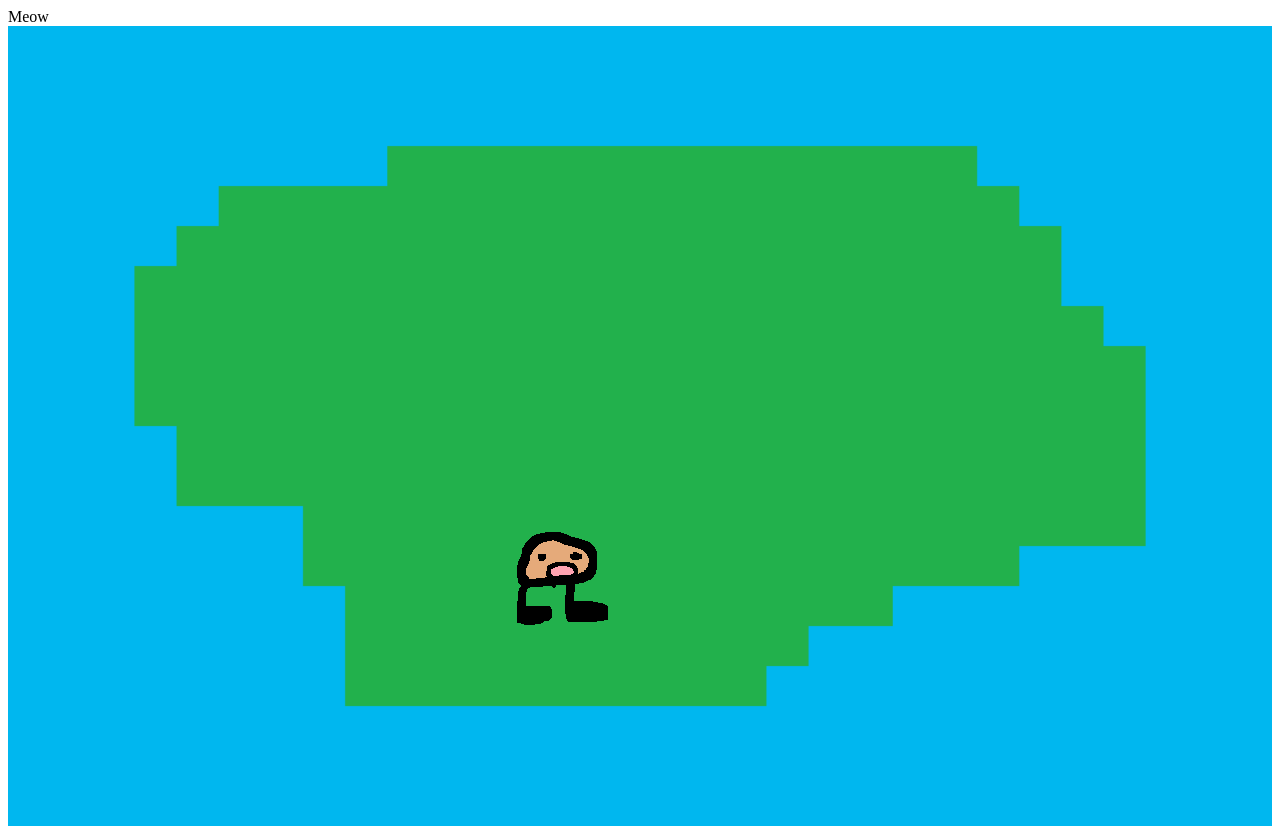
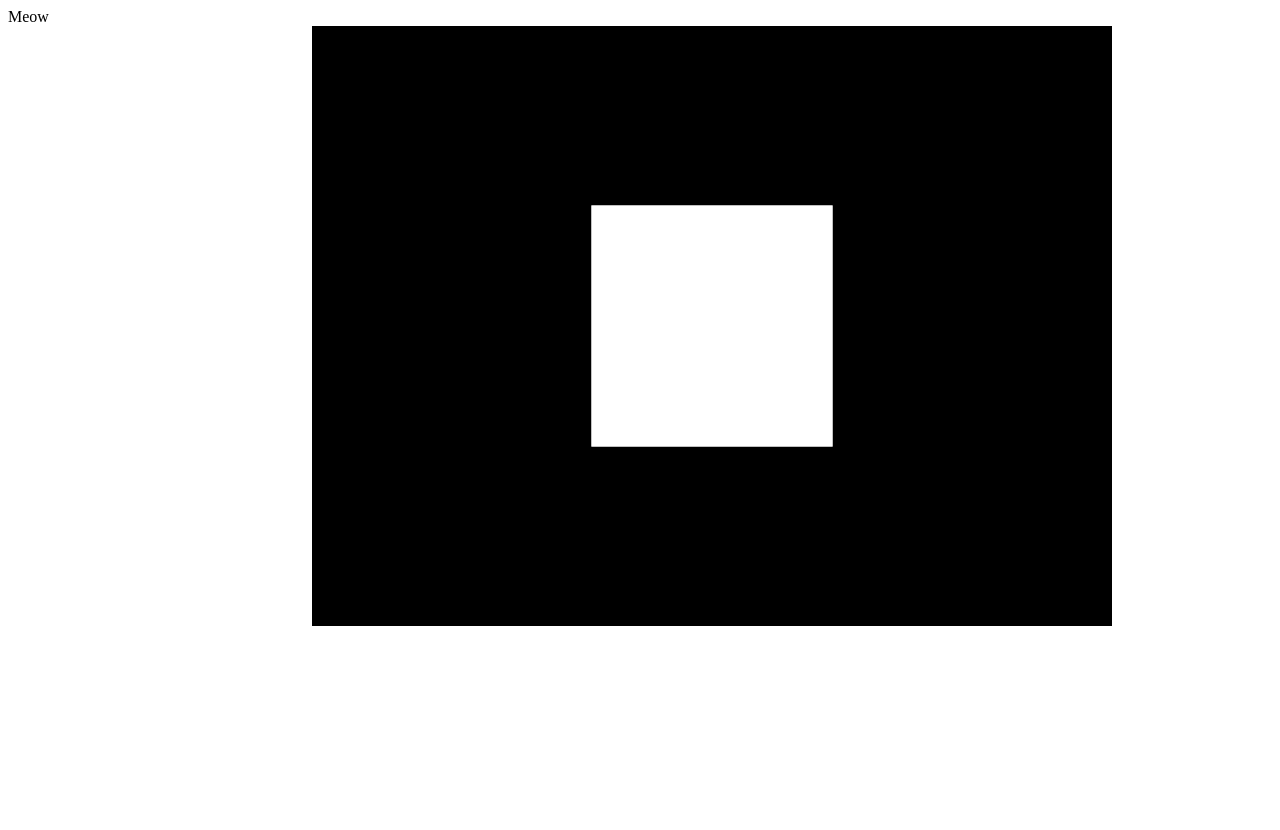
Before and after one commit to RaymondShao777/hospital-game, a website built with Vite: page index.html in a window 1280 px wide. Built offline with nearby package versions, Linux system fonts and the light colour scheme.

Commit message:
Playing around with webGL.

```diff
--- a/index.html
+++ b/index.html
@@ -11,9 +11,10 @@
     <div id="wrapper">
       <h>Meow</h>
       <div id="game-wrapper">
-        <canvas id="game"></canvas>
+        <canvas id="2dGame"></canvas>
+        <canvas id="3dGame" width="800" height="600"></canvas>
       </div>
     </div>
-    <script type="module" src="/src/main.ts"></script>
+    <script type="module" src="/src/3d.ts"></script>
   </body>
 </html>
--- a/package.json
+++ b/package.json
@@ -11,5 +11,8 @@
   "devDependencies": {
     "typescript": "~5.8.3",
     "vite": "^7.0.4"
+  },
+  "dependencies": {
+    "gl-matrix": "^3.4.3"
   }
 }
--- /dev/null
+++ b/src/3d.ts
@@ -0,0 +1,33 @@
+import {ShaderProgram} from "./shaders.ts"
+import {initBuffers} from "./init-buffers.ts"
+import {drawScene} from "./draw-scene.ts"
+
+const vsSource = `
+    attribute vec4 aVertexPosition;
+    uniform mat4 uModelViewMatrix;
+    uniform mat4 uProjectionMatrix;
+    void main() {
+      gl_Position = uProjectionMatrix * uModelViewMatrix * aVertexPosition;
+    }
+  `;
+
+const fsSource = `
+    void main() {
+      gl_FragColor = vec4(1.0, 1.0, 1.0, 1.0);
+    }
+  `;
+
+function main() {
+  const canvas = document.getElementById("3dGame") as HTMLCanvasElement;
+  const gl = canvas.getContext("webgl") as WebGLRenderingContext;
+  gl.clearColor(0.0, 0.0, 0.0, 1.0);
+  gl.clear(gl.COLOR_BUFFER_BIT);
+
+  const shaderProgram = new ShaderProgram(gl, vsSource, fsSource) as ShaderProgram;
+  const buffers = initBuffers(gl);
+
+  // Draw the scene
+  drawScene(gl, shaderProgram, buffers);
+}
+
+main();
--- a/src/displayDriver.ts
+++ b/src/displayDriver.ts
@@ -11,7 +11,7 @@ export class DisplayDriver {
   public ctx: CanvasRenderingContext2D;
   public game: Game;
   public constructor(game: Game) {
-    this.canvas = document.getElementById("game") as HTMLCanvasElement;
+    this.canvas = document.getElementById("2dGame") as HTMLCanvasElement;
     this.ctx = this.canvas.getContext("2d") as CanvasRenderingContext2D;
     this.game = game;
   }
--- /dev/null
+++ b/src/draw-scene.ts
@@ -0,0 +1,67 @@
+import {ShaderProgram} from "./shaders.ts"
+import {mat4} from "gl-matrix"
+
+export function drawScene(gl: WebGLRenderingContext, programInfo: ShaderProgram, buffers: WebGLBuffer) {
+  gl.clearColor(0.0, 0.0, 0.0, 1.0); // Clear to black, fully opaque
+  gl.clearDepth(1.0); // Clear everything
+  gl.enable(gl.DEPTH_TEST); // Enable depth testing
+  gl.depthFunc(gl.LEQUAL); // Near things obscure far things
+
+  gl.clear(gl.COLOR_BUFFER_BIT | gl.DEPTH_BUFFER_BIT);
+
+  const fieldOfView = (45 * Math.PI) / 180; // in radians
+  // TODO clientwidth/height???
+  const aspect = gl.canvas.width / gl.canvas.height;
+  const zNear = 0.1;
+  const zFar = 100.0;
+  const projectionMatrix = mat4.create();
+
+  mat4.perspective(projectionMatrix, fieldOfView, aspect, zNear, zFar);
+
+  const modelViewMatrix = mat4.create();
+
+  mat4.translate(
+    modelViewMatrix, // destination matrix
+    modelViewMatrix, // matrix to translate
+    [-0.0, 0.0, -6.0],
+  ); // amount to translate
+
+  setPositionAttribute(gl, buffers, programInfo);
+
+  gl.useProgram(programInfo.program);
+  gl.uniformMatrix4fv(
+    programInfo.uniformLocations.projectionMatrix,
+    false,
+    projectionMatrix,
+  );
+  gl.uniformMatrix4fv(
+    programInfo.uniformLocations.modelViewMatrix,
+    false,
+    modelViewMatrix,
+  );
+
+  {
+    const offset = 0;
+    const vertexCount = 4;
+    gl.drawArrays(gl.TRIANGLE_STRIP, offset, vertexCount);
+  }
+}
+
+function setPositionAttribute(gl: WebGLRenderingContext, buffers: WebGLBuffer, programInfo: ShaderProgram) {
+  const numComponents = 2; // pull out 2 values per iteration
+  const type = gl.FLOAT; // the data in the buffer is 32bit floats
+  const normalize = false; // don't normalize
+  const stride = 0; // how many bytes to get from one set of values to the next
+  // 0 = use type and numComponents above
+  const offset = 0; // how many bytes inside the buffer to start from
+  gl.bindBuffer(gl.ARRAY_BUFFER, buffers.position);
+  gl.vertexAttribPointer(
+    programInfo.attribLocations.vertexPosition,
+    numComponents,
+    type,
+    normalize,
+    stride,
+    offset,
+  );
+  gl.enableVertexAttribArray(programInfo.attribLocations.vertexPosition);
+}
--- /dev/null
+++ b/src/init-buffers.ts
@@ -0,0 +1,26 @@
+export function initBuffers(gl: WebGLRenderingContext) {
+  const positionBuffer = initPositionBuffer(gl);
+
+  return {
+    position: positionBuffer as WebGLBuffer,
+  };
+}
+
+function initPositionBuffer(gl: WebGLRenderingContext) {
+  // Create a buffer for the square's positions.
+  const positionBuffer = gl.createBuffer();
+
+  // Select the positionBuffer as the one to apply buffer
+  // operations to from here out.
+  gl.bindBuffer(gl.ARRAY_BUFFER, positionBuffer);
+
+  // Now create an array of positions for the square.
+  const positions = [1.0, 1.0, -1.0, 1.0, 1.0, -1.0, -1.0, -1.0];
+
+  // Now pass the list of positions into WebGL to build the
+  // shape. We do this by creating a Float32Array from the
+  // JavaScript array, then use it to fill the current buffer.
+  gl.bufferData(gl.ARRAY_BUFFER, new Float32Array(positions), gl.STATIC_DRAW);
+
+  return positionBuffer;
+}
--- /dev/null
+++ b/src/shaders.ts
@@ -0,0 +1,62 @@
+function loadShader(gl: WebGLRenderingContext, type: number, source: string) {
+  const shader = gl.createShader(type) as WebGLShader;
+
+  // Send the source to the shader object
+  gl.shaderSource(shader, source);
+
+  // Compile the shader program
+  gl.compileShader(shader);
+
+  // See if it compiled successfully
+  if (!gl.getShaderParameter(shader, gl.COMPILE_STATUS)) {
+    alert(
+      `An error occurred compiling the shaders: ${gl.getShaderInfoLog(shader)}`,
+    );
+    gl.deleteShader(shader);
+    return null;
+  }
+
+  return shader;
+}
+
+function initShaderProgram(gl: WebGLRenderingContext, vsSource: string, fsSource: string) {
+  const vertexShader = loadShader(gl, gl.VERTEX_SHADER, vsSource) as WebGLShader;
+  const fragmentShader = loadShader(gl, gl.FRAGMENT_SHADER, fsSource) as WebGLShader;
+
+  // Create the shader program
+  const shaderProgram = gl.createProgram();
+  gl.attachShader(shaderProgram, vertexShader);
+  gl.attachShader(shaderProgram, fragmentShader);
+  gl.linkProgram(shaderProgram);
+
+  // If creating the shader program failed, alert
+  if (!gl.getProgramParameter(shaderProgram, gl.LINK_STATUS)) {
+    alert(
+      `Unable to initialize the shader program: ${gl.getProgramInfoLog(
+        shaderProgram,
+      )}`,
+    );
+    return null;
+  }
+  return shaderProgram;
+}
+
+export class ShaderProgram {
+  public program: WebGLProgram;
+
+  public attribLocations: {
+    vertexPosition: GLint;
+  }
+  uniformLocations: {
+    projectionMatrix: WebGLUniformLocation;
+    modelViewMatrix: WebGLUniformLocation;
+  }
+
+  public constructor (gl: WebGLRenderingContext, vsSource: string, fsSource: string) {
+    this.program = initShaderProgram(gl, vsSource, fsSource) as WebGLProgram;
+    // TODO these can be discovered from source code? don't need to hard code this
+    this.attribLocations = {vertexPosition: gl.getAttribLocation(this.program, "aVertexPosition")};
+    this.uniformLocations = {projectionMatrix:gl.getUniformLocation(this.program, "uProjectionMatrix") as WebGLUniformLocation,
+    modelViewMatrix:gl.getUniformLocation(this.program, "uModelViewMatrix") as WebGLUniformLocation}
+  }
+}
--- a/styles.css
+++ b/styles.css
@@ -12,3 +12,11 @@ body{
   width: 100%;
   align-self: center;
 }
+
+#2dGame {
+  z-index: 0;
+}
+
+#3dGame {
+  z-index: 1;
+}
```
Also changed, not shown: README.md.
